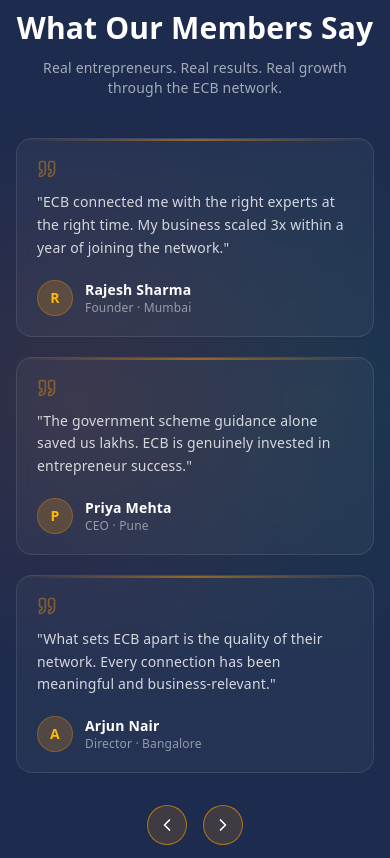
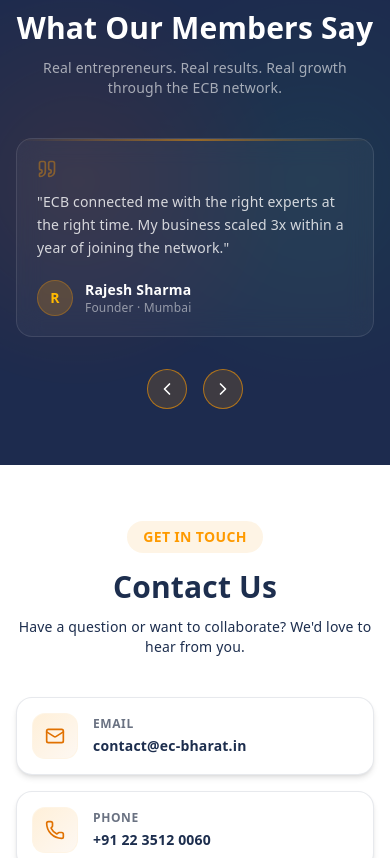
Before and after one commit to shankar-1403/ecb, a React (Vite) app: page / in a window 390 px wide. Shown: the part 7540-8398 px from the top of the page. Built offline with nearby package versions, Linux system fonts and the light colour scheme.

Commit message:
testimonial change

```diff
--- a/src/pages/Home.jsx
+++ b/src/pages/Home.jsx
@@ -1,4 +1,4 @@
-import { useState,useEffect, useRef } from "react";
+import { useState, useEffect, useRef } from "react";
 import { Link } from "react-router-dom";
 import Button from "../components/ui/button";
 import { Users, Building2, Rocket, BookOpen, Heart, Eye, Target, Handshake, Globe, ArrowRight, Sparkles, TrendingUp, Award, Zap, Mail, Phone, MapPin, Bell, CalendarDays, Megaphone, Layers, BadgeCheck, Banknote, Briefcase, Building, Cpu, GraduationCap, HeartHandshake, LayoutDashboard, LineChart, Network, Scale, Truck, UsersRound, FileText, ShieldCheck, Quote, ChevronLeft, ChevronRight, CheckCircle2, MessageSquare } from "lucide-react";
@@ -153,23 +153,34 @@
 }
 
 function TestimonialSlider() {
+    const getPerPage = () => {
+        if (typeof window === "undefined") return 3;
+        if (window.innerWidth < 640) return 1;
+        if (window.innerWidth < 1024) return 2;
+        return 3;
+    };
+
     const [current, setCurrent] = useState(0);
     const [direction, setDirection] = useState(1);
-    const totalPages = Math.ceil(TESTIMONIALS.length / 3);
+    const [perPage, setPerPage] = useState(getPerPage);
 
-    const prev = () => {
-        setDirection(-1);
-        setCurrent((c) => (c === 0 ? totalPages - 1 : c - 1));
+    useEffect(() => {
+        const handleResize = () => {
+            setPerPage(getPerPage());
+            setCurrent(0);
         };
-    const next = () => {
-        setDirection(1);
-        setCurrent((c) => (c === totalPages - 1 ? 0 : c + 1));
-    };
+        window.addEventListener("resize", handleResize);
+        return () => window.removeEventListener("resize", handleResize);
+    }, []);
 
-    const visible = TESTIMONIALS.slice(current * 3, current * 3 + 3);
+    const totalPages = Math.ceil(TESTIMONIALS.length / perPage);
+    const prev = () => { setDirection(-1); setCurrent((c) => (c === 0 ? totalPages - 1 : c - 1)); };
+    const next = () => { setDirection(1); setCurrent((c) => (c === totalPages - 1 ? 0 : c + 1)); };
+    const visible = TESTIMONIALS.slice(current * perPage, current * perPage + perPage);
 
     return (
         <div>
+            <div className="relative">
                 <AnimatePresence mode="wait" custom={direction}>
                     <motion.div
                         key={current}
@@ -178,7 +189,7 @@
                         animate={{ opacity: 1, x: 0 }}
                         exit={{ opacity: 0, x: direction * -60 }}
                         transition={{ duration: 0.35, ease: "easeOut" }}
-                    className="grid grid-cols-1 sm:grid-cols-2 lg:grid-cols-3 gap-5"
+                        className={`grid gap-5 ${perPage === 1 ? "grid-cols-1" : perPage === 2 ? "grid-cols-2" : "grid-cols-3"}`}
                     >
                         {visible.map((t) => (
                             <div key={t.name} className="relative rounded-2xl p-5 sm:p-6 border border-white/10 hover:border-amber-500/30 transition-all duration-300 hover:-translate-y-1 flex flex-col" style={{ background: "rgba(255,255,255,0.04)", backdropFilter: "blur(12px)" }}>
@@ -199,16 +210,19 @@
                     </motion.div>
                 </AnimatePresence>
 
-            <div className="flex items-center justify-center gap-4 mt-8">
-                <button onClick={prev} className="w-10 h-10 rounded-full border border-white/20 flex items-center justify-center text-white hover:border-amber-500/60 hover:bg-amber-500/10 transition-all duration-200">
+                <button onClick={prev} className="absolute left-0 top-1/2 -translate-y-1/2 -translate-x-5 w-10 h-10 rounded-full bg-amber-500/15 border border-amber-500/60 flex items-center justify-center text-white hover:scale-110 transition-all duration-200 z-10 hidden lg:flex">
                     <ChevronLeft className="w-5 h-5" />
                 </button>
-                <div className="flex gap-2">
-                    {Array.from({ length: totalPages }).map((_, i) => (
-                        <button key={i} onClick={() => { setDirection(i > current ? 1 : -1); setCurrent(i); }} className={`h-2 rounded-full transition-all duration-300 ${i === current ? "w-6 bg-amber-500" : "w-2 bg-white/20 hover:bg-white/40"}`} />
-                    ))}
+                <button onClick={next} className="absolute right-0 top-1/2 -translate-y-1/2 translate-x-5 w-10 h-10 rounded-full bg-amber-500/15 border border-amber-500/60 flex items-center justify-center text-white hover:scale-110 transition-all duration-200 z-10 hidden lg:flex">
+                    <ChevronRight className="w-5 h-5" />
+                </button>
             </div>
-                <button onClick={next} className="w-10 h-10 rounded-full border border-white/20 flex items-center justify-center text-white hover:border-amber-500/60 hover:bg-amber-500/10 transition-all duration-200">
+
+            <div className="flex items-center justify-center gap-4 mt-8">
+                <button onClick={prev} className="w-10 h-10 rounded-full bg-amber-500/15 border border-amber-500/60 flex items-center justify-center text-white hover:scale-110 transition-all duration-200 lg:hidden">
+                    <ChevronLeft className="w-5 h-5" />
+                </button>
+                <button onClick={next} className="w-10 h-10 rounded-full bg-amber-500/15 border border-amber-500/60 flex items-center justify-center text-white hover:scale-110 transition-all duration-200 lg:hidden">
                     <ChevronRight className="w-5 h-5" />
                 </button>
             </div>
@@ -268,7 +282,7 @@
         return () => clearTimeout(timer);
     }, [errorMessage]);
 
-    const handleSubmit = async(e) => {
+    const handleSubmit = async (e) => {
         e.preventDefault();
 
         if (!formData.name || !formData.phone || !formData.email) {
@@ -286,7 +300,7 @@
             setSubmit(true);
             await push(ref(db, 'contacts'), {
                 ...payload,
-                page:'home',
+                page: 'home',
                 createdAt: new Date().toISOString(),
             });
 
@@ -447,7 +461,7 @@
                     </motion.div>
                     <motion.div initial="hidden" whileInView="show" viewport={{ once: true, margin: "-60px" }} variants={scaleUp} className="w-full min-w-0 lg:flex-1">
                         <div className="relative">
-                            <img src={About} alt="About Section" className="w-full rounded-2xl object-cover shadow-lg sm:rounded-3xl aspect-4/3"/>
+                            <img src={About} alt="About Section" className="w-full rounded-2xl object-cover shadow-lg sm:rounded-3xl aspect-4/3" />
                             <motion.div
                                 className="absolute -bottom-4 -left-4 rounded-2xl border border-amber-200/60 bg-white p-4 shadow-lg hidden sm:block"
                                 animate={{ y: [0, -8, 0] }}
@@ -703,57 +717,7 @@
                         <h5 className="text-3xl md:text-4xl lg:text-5xl font-bold text-white mt-2">What Our Members Say</h5>
                         <p className="mt-3 text-white/60 max-w-xl mx-auto text-sm sm:text-base">Real entrepreneurs. Real results. Real growth through the ECB network.</p>
                     </div>
-
-                    <div className="relative">
-                        <AnimatePresence mode="wait" custom={direction}>
-                            <motion.div
-                                key={current}
-                                custom={direction}
-                                initial={{ opacity: 0, x: direction * 60 }}
-                                animate={{ opacity: 1, x: 0 }}
-                                exit={{ opacity: 0, x: direction * -60 }}
-                                transition={{ duration: 0.35, ease: "easeOut" }}
-                                className="grid grid-cols-1 md:grid-cols-3 lg:grid-cols-3 gap-5"
-                            >
-                                {visible.map((t) => (
-                                    <div
-                                        key={t.name}
-                                        className="relative rounded-2xl p-5 sm:p-6 border border-white/10 hover:border-amber-500/30 transition-all duration-300 hover:-translate-y-1 flex flex-col"
-                                        style={{ background: "rgba(255,255,255,0.04)", backdropFilter: "blur(12px)" }}
-                                    >
-                                        <div className="absolute top-0 left-0 right-0 h-0.5 rounded-t-2xl bg-linear-to-r from-transparent via-amber-500/50 to-transparent" />
-                                        <Quote className="h-5 w-5 text-amber-500/40 mb-3 shrink-0" />
-                                        <p className="text-white/80 text-sm leading-relaxed mb-5 flex-1">"{t.quote}"</p>
-                                        <div className="flex items-center gap-3">
-                                            <div className="w-9 h-9 rounded-full bg-amber-500/20 border border-amber-500/30 flex items-center justify-center shrink-0">
-                                                <span className="text-amber-400 font-bold text-sm">{t.name[0]}</span>
-                                            </div>
-                                            <div className="min-w-0">
-                                                <p className="text-white font-semibold text-sm truncate">{t.name}</p>
-                                                <p className="text-white/50 text-xs truncate">{t.role} · {t.location}</p>
-                                            </div>
-                                        </div>
-                                    </div>
-                                ))}
-                            </motion.div>
-                        </AnimatePresence>
-
-                        <button onClick={prev} className="absolute left-0 top-1/2 -translate-y-1/2 -translate-x-5 w-10 h-10 rounded-full bg-amber-500/15 border border-amber-500/60 items-center justify-center text-white hover:scale-110 transition-all duration-200 z-10 hidden lg:flex">
-                            <ChevronLeft className="w-5 h-5" />
-                        </button>
-                        <button onClick={next} className="absolute right-0 top-1/2 -translate-y-1/2 translate-x-5 w-10 h-10 rounded-full bg-amber-500/15 border border-amber-500/60 items-center justify-center text-white hover:scale-110 transition-all duration-200 z-10 hidden lg:flex">
-                            <ChevronRight className="w-5 h-5" />
-                        </button>
-                    </div>
-
-                    <div className="flex items-center justify-center gap-4 mt-8">
-                        <button onClick={prev} className="w-10 h-10 rounded-full bg-amber-500/15 border border-amber-500/60 flex items-center justify-center text-white hover:scale-110 transition-all duration-200 lg:hidden">
-                            <ChevronLeft className="w-5 h-5" />
-                        </button>
-                        <button onClick={next} className="w-10 h-10 rounded-full bg-amber-500/15 border border-amber-500/60 flex items-center justify-center text-white hover:scale-110 transition-all duration-200 lg:hidden">
-                            <ChevronRight className="w-5 h-5" />
-                        </button>
-                    </div>
+                    <TestimonialSlider />
                 </div>
             </section>
 
@@ -826,21 +790,21 @@
                                     <div className="grid gap-5 sm:grid-cols-2">
                                         <div>
                                             <Label htmlFor="name">Full name *</Label>
-                                        <input id="name" name="name" placeholder="Your name" value={formData.name} onChange={handleInputChange} className={fieldBase} maxLength={100}/>
+                                            <input id="name" name="name" placeholder="Your name" value={formData.name} onChange={handleInputChange} className={fieldBase} maxLength={100} />
                                         </div>
                                         <div>
                                             <Label htmlFor="phone">Phone *</Label>
-                                        <input id="phone" name="phone" type="number" placeholder="+91 XXXXX XXXXX" value={formData.phone} onChange={handleInputChange} className={fieldBase} maxLength={10}/>
+                                            <input id="phone" name="phone" type="number" placeholder="+91 XXXXX XXXXX" value={formData.phone} onChange={handleInputChange} className={fieldBase} maxLength={10} />
                                         </div>
 
                                     </div>
                                     <div>
                                         <Label htmlFor="email">Email *</Label>
-                                        <input id="email" name="email" type="email" placeholder="you@example.com" value={formData.email} onChange={handleInputChange} className={fieldBase} maxLength={255}/>
+                                        <input id="email" name="email" type="email" placeholder="you@example.com" value={formData.email} onChange={handleInputChange} className={fieldBase} maxLength={255} />
                                     </div>
                                     <div>
                                         <Label htmlFor="message">Message</Label>
-                                        <textarea id="message" name="message" rows={1} placeholder="How can we help you?" value={formData.message} onChange={handleInputChange} className={`${fieldBase} min-h-30 resize-y leading-relaxed`}/>
+                                        <textarea id="message" name="message" rows={1} placeholder="How can we help you?" value={formData.message} onChange={handleInputChange} className={`${fieldBase} min-h-30 resize-y leading-relaxed`} />
                                     </div>
                                     <div className="flex justify-between items-center">
                                         <Button type="submit" size="lg" className="group inline-flex items-center justify-center gap-2 rounded-xl bg-linear-to-r from-amber-500 to-amber-600 px-4 py-3.5 text-sm font-semibold text-white shadow-md shadow-amber-500/25 transition-all duration-300 hover:shadow-lg hover:shadow-amber-500/35 hover:scale-[1.02] active:scale-[0.99]" disabled={submit}>
```
Also changed, not shown: 1 other file (tests, documents, lock files or other folders). Lines whose indentation alone changed are shown as unchanged.
